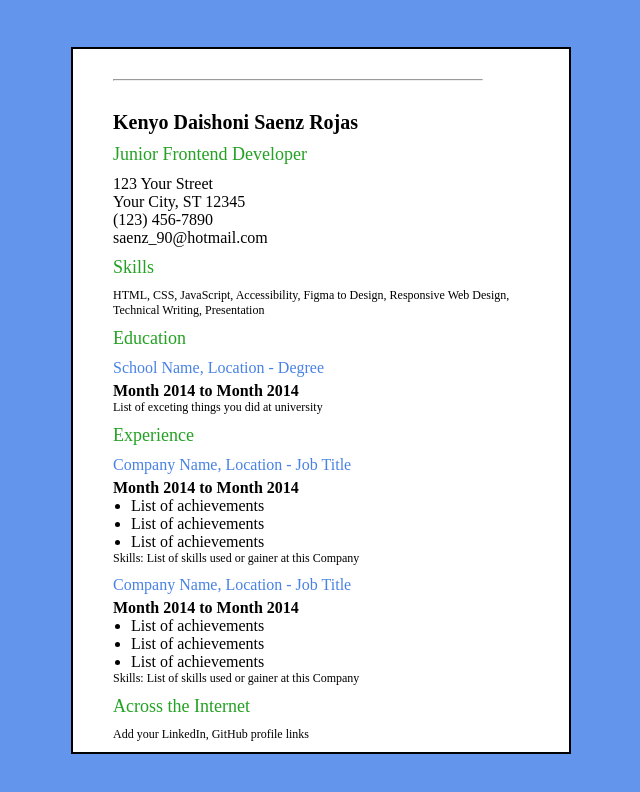
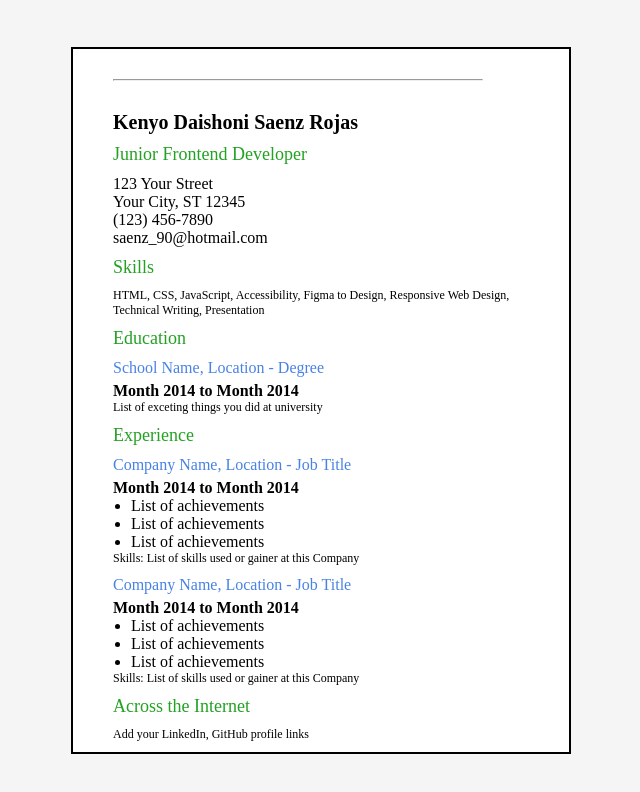
Before and after one commit to kenyoSaenzRojas/Basic-HTML-WebSite, a plain HTML site: page index.html in a window 1280 px wide. Shown: the whole page, without its empty margins (319-959 px from the left). Drawn offline with Linux system fonts and the light colour scheme.

```diff
--- a/style.css
+++ b/style.css
@@ -10,7 +10,7 @@ html{
 body{
 
     height: 100vh;
-    background-color: cornflowerblue;
+    background-color: whitesmoke;
     align-content: center;
 
 }
```
Also changed, not shown: img/CV.png (added), 1 other file.
